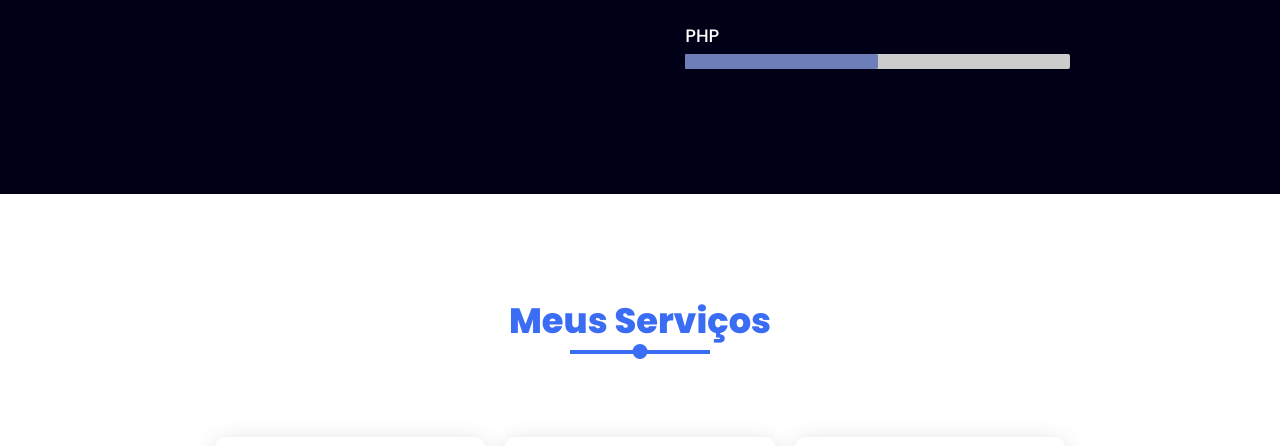
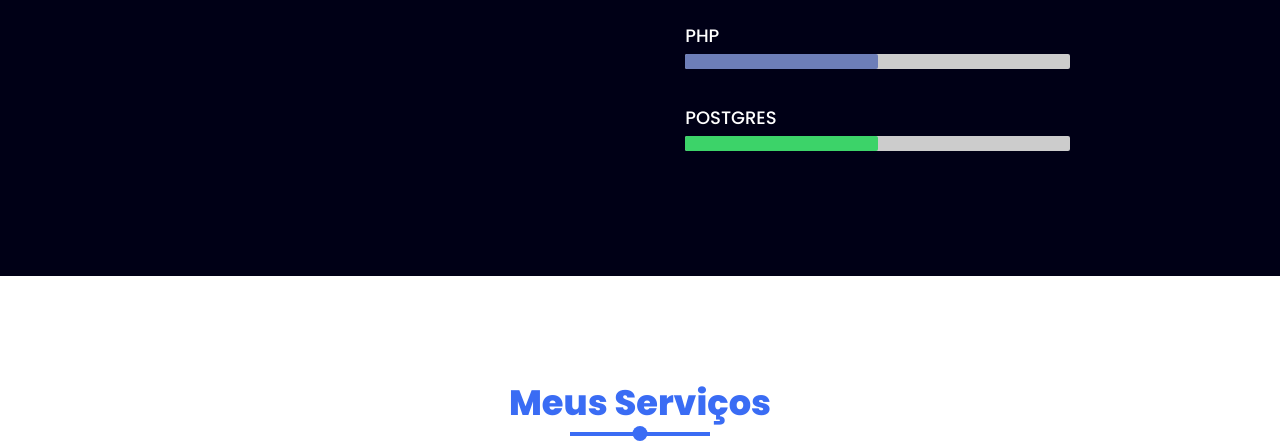
Before and after one commit to riversdiniz/fanpage, a plain HTML site: page index.html in a window 1280 px wide. Shown: the part 2214-2660 px from the top of the page. Drawn offline with Linux system fonts and the light colour scheme.

Commit message:
add uma nova skill e colocar no css cores.

```diff
--- a/css/styles.css
+++ b/css/styles.css
@@ -274,6 +274,11 @@ header.sticky .navigation a:hover{
 .skills .content .col-right .bar .php:before{
   width: 50%;
   background: #6d7eb8;
+}
+
+.skills .content .col-right .bar .postgres:before{
+  width: 50%;
+  background: #3cd369;
 }
 
 .services .content{
--- a/index.html
+++ b/index.html
@@ -152,6 +152,13 @@
             <!--<span>95%</span>-->
           </div>
           <div class="line php"></div>
+        </div>
+        <div class="bar">
+          <div class="info">
+            <span>POSTGRES</span>
+            <!--<span>95%</span>-->
+          </div>
+          <div class="line postgres"></div>
         </div>
       </div>
     </div>
```
